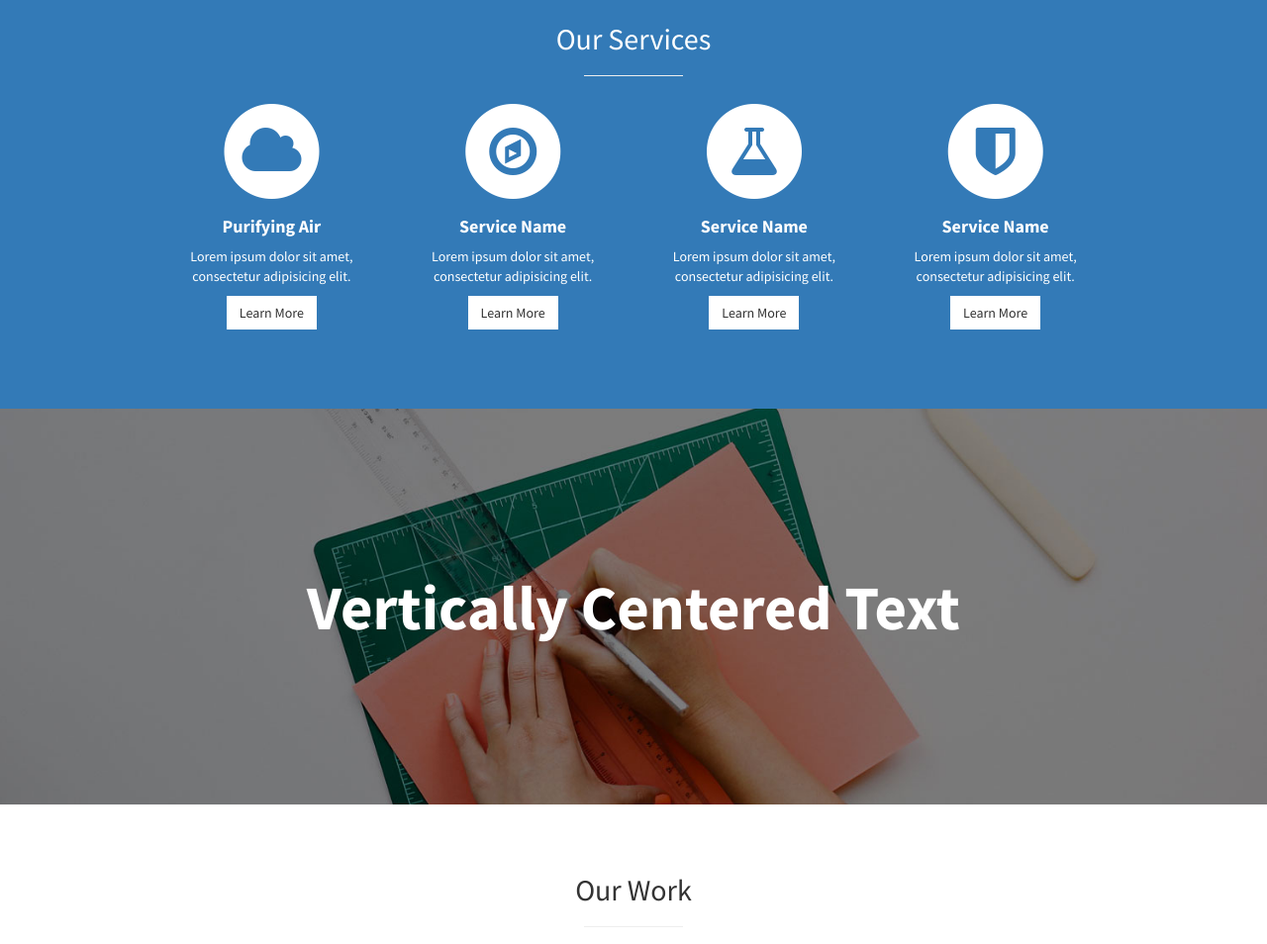
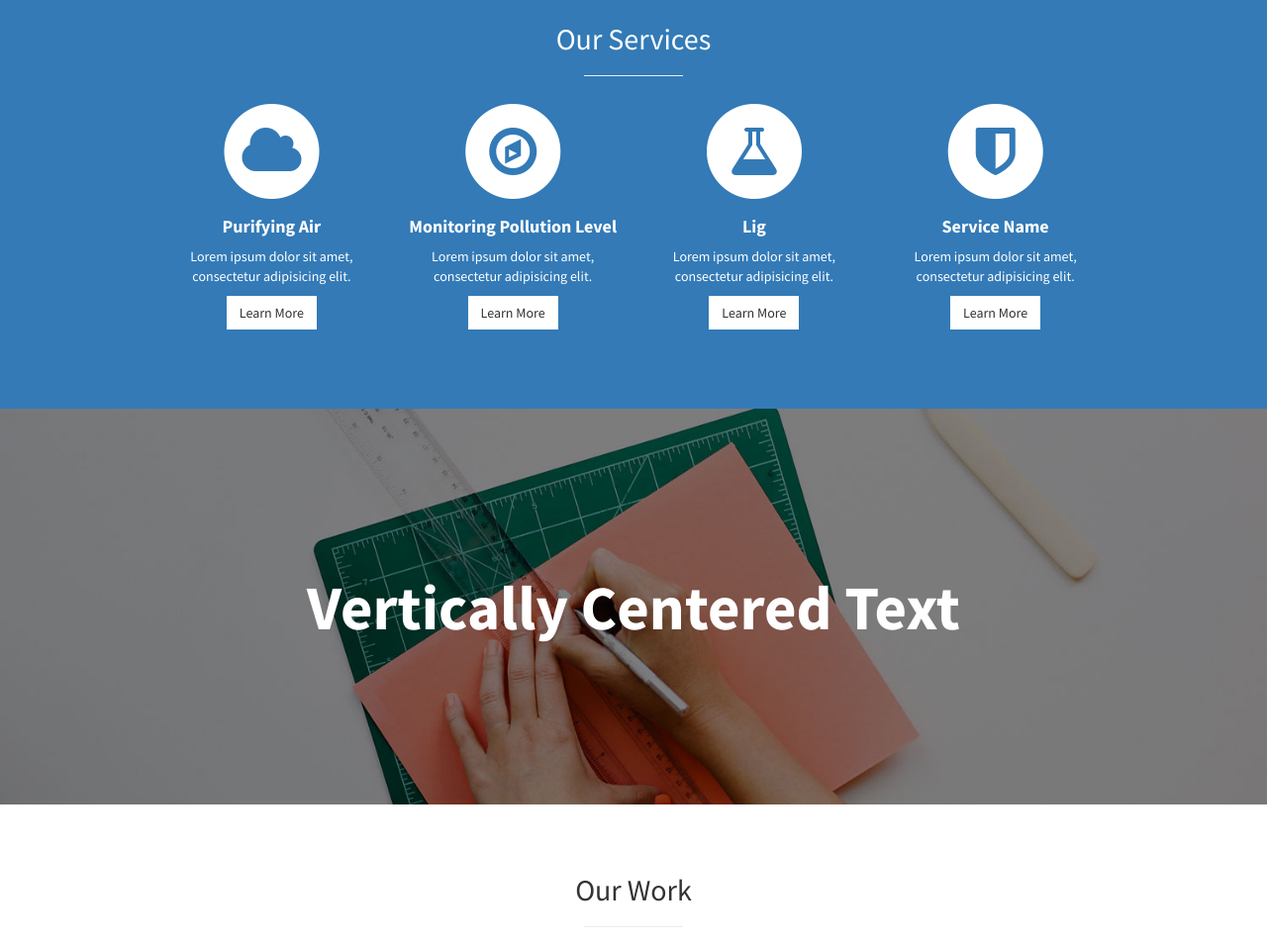
Before and after one commit to banditelol/OxyTreeHome, a plain HTML site: page index.html in a window 1280 px wide. Shown: the part 1059-2013 px from the top of the page at 99% size. Drawn offline with Linux system fonts and the light colour scheme.

Commit message:
updating text part 2/5

```diff
--- a/index.html
+++ b/index.html
@@ -111,7 +111,7 @@
                                 <i class="fa fa-compass fa-stack-1x text-primary"></i>
                             </span>
                                 <h4>
-                                    <strong>Service Name</strong>
+                                    <strong>Monitoring Pollution Level</strong>
                                 </h4>
                                 <p>Lorem ipsum dolor sit amet, consectetur adipisicing elit.</p>
                                 <a href="#" class="btn btn-light">Learn More</a>
@@ -124,7 +124,7 @@
                                 <i class="fa fa-flask fa-stack-1x text-primary"></i>
                             </span>
                                 <h4>
-                                    <strong>Service Name</strong>
+                                    <strong>Lig</strong>
                                 </h4>
                                 <p>Lorem ipsum dolor sit amet, consectetur adipisicing elit.</p>
                                 <a href="#" class="btn btn-light">Learn More</a>
```
